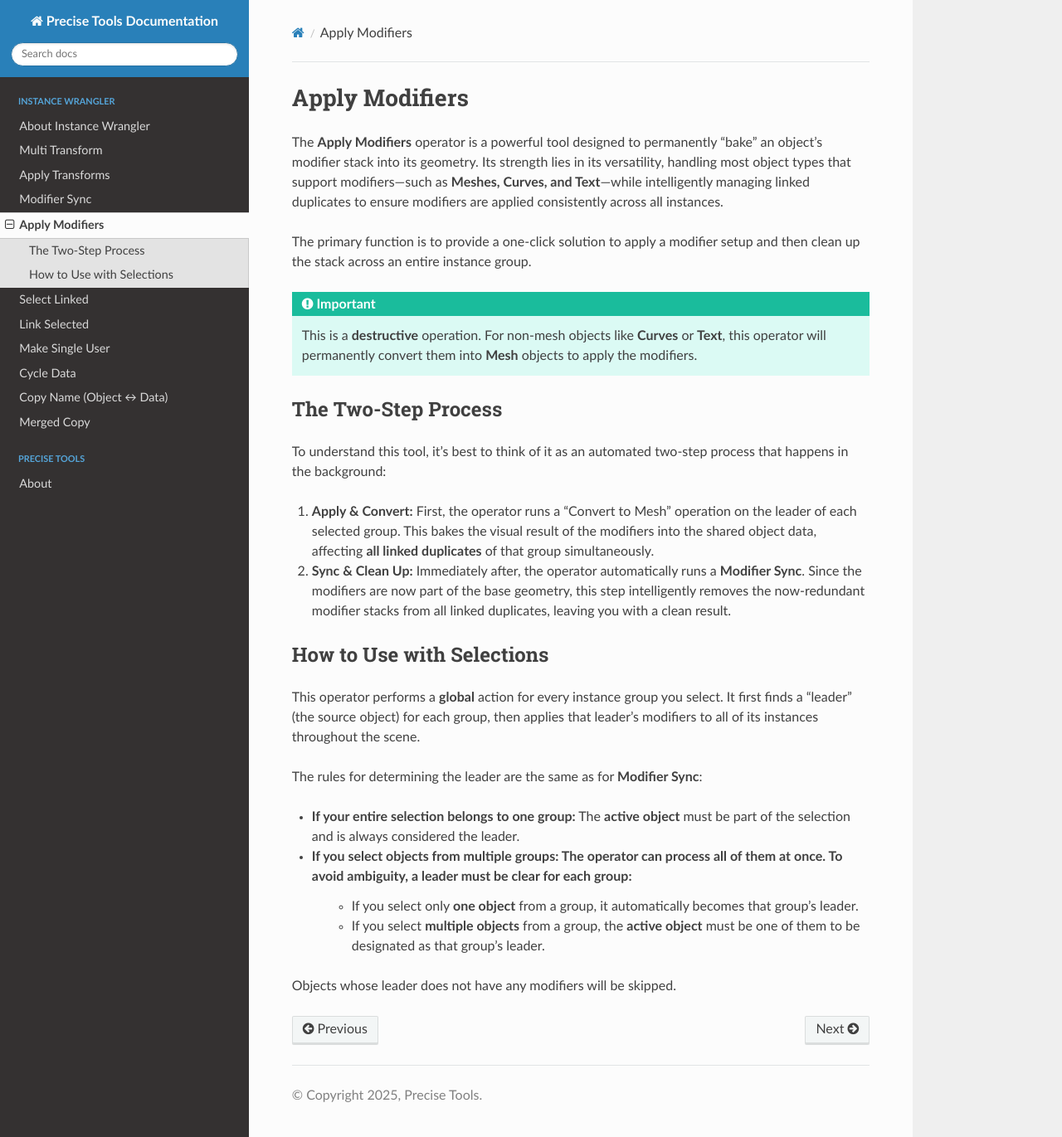
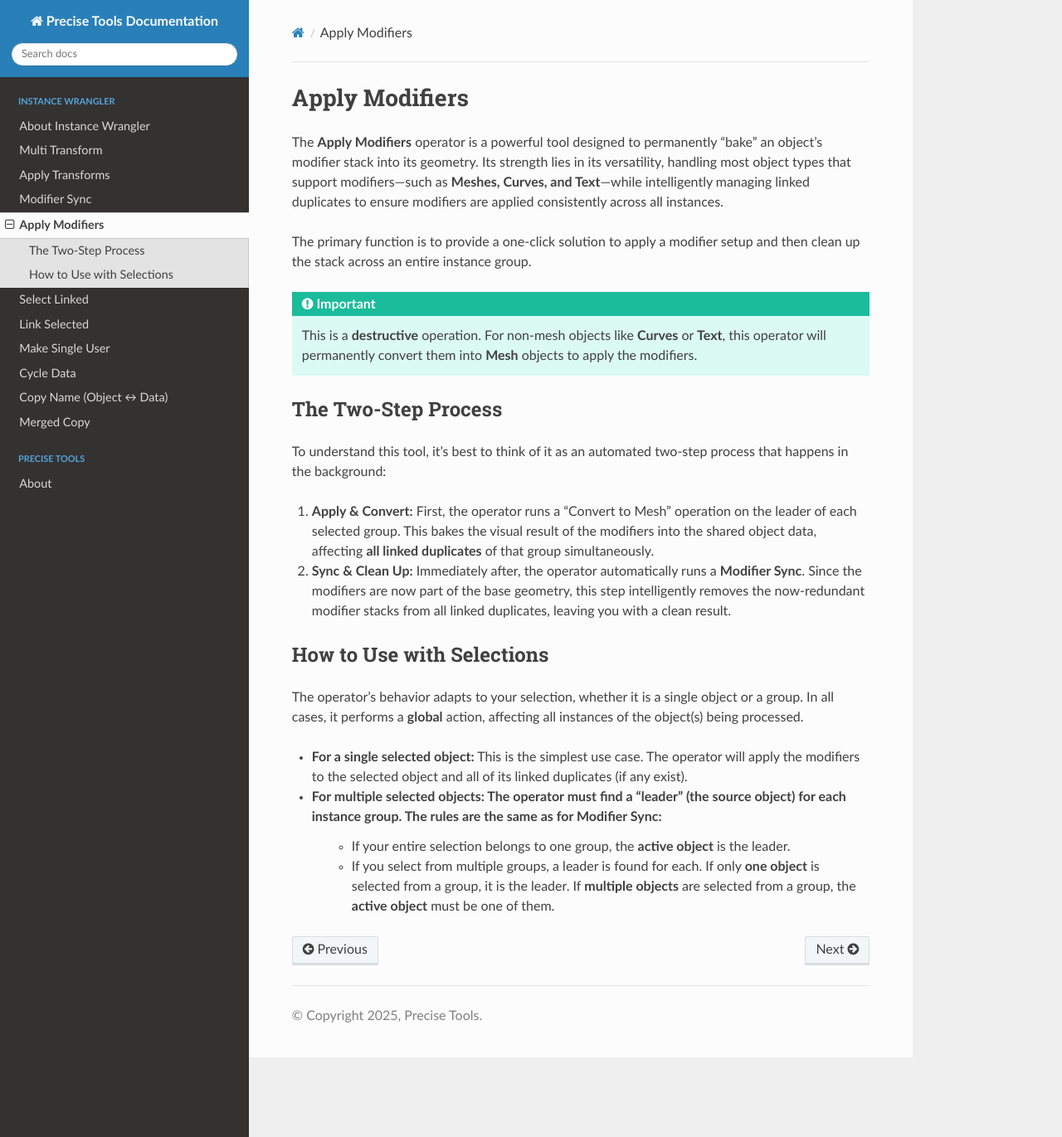
Before and after one commit to jb1981dev/Precise-Docs, a Sphinx documentation site: the page built from docs/source/instwrangler/applymodifiers.rst, in a window 1280 px wide and 1371 px high. Shown: the whole window at 83% size. Built offline with Sphinx 7.4.7 and the Read the Docs theme 3.1.0, drawn with Linux system fonts in a browser that asks for light colours.

Commit message:
Update applymodifiers.rst

```diff
--- a/docs/source/instwrangler/applymodifiers.rst
+++ b/docs/source/instwrangler/applymodifiers.rst
@@ -23,14 +23,10 @@ To understand this tool, it's best to think of it as an automated two-step proce
 How to Use with Selections
 --------------------------
 
-This operator performs a **global** action for every instance group you select. It first finds a "leader" (the source object) for each group, then applies that leader's modifiers to all of its instances throughout the scene.
+The operator's behavior adapts to your selection, whether it is a single object or a group. In all cases, it performs a **global** action, affecting all instances of the object(s) being processed.
 
-The rules for determining the leader are the same as for **Modifier Sync**:
+* **For a single selected object:** This is the simplest use case. The operator will apply the modifiers to the selected object and all of its linked duplicates (if any exist).
 
-* **If your entire selection belongs to one group:** The **active object** must be part of the selection and is always considered the leader.
-
-* **If you select objects from multiple groups:** The operator can process all of them at once. To avoid ambiguity, a leader must be clear for each group:
-    * If you select only **one object** from a group, it automatically becomes that group's leader.
-    * If you select **multiple objects** from a group, the **active object** must be one of them to be designated as that group's leader.
-
-Objects whose leader does not have any modifiers will be skipped.
+* **For multiple selected objects:** The operator must find a "leader" (the source object) for each instance group. The rules are the same as for **Modifier Sync**:
+    * If your entire selection belongs to one group, the **active object** is the leader.
+    * If you select from multiple groups, a leader is found for each. If only **one object** is selected from a group, it is the leader. If **multiple objects** are selected from a group, the **active object** must be one of them.
```
